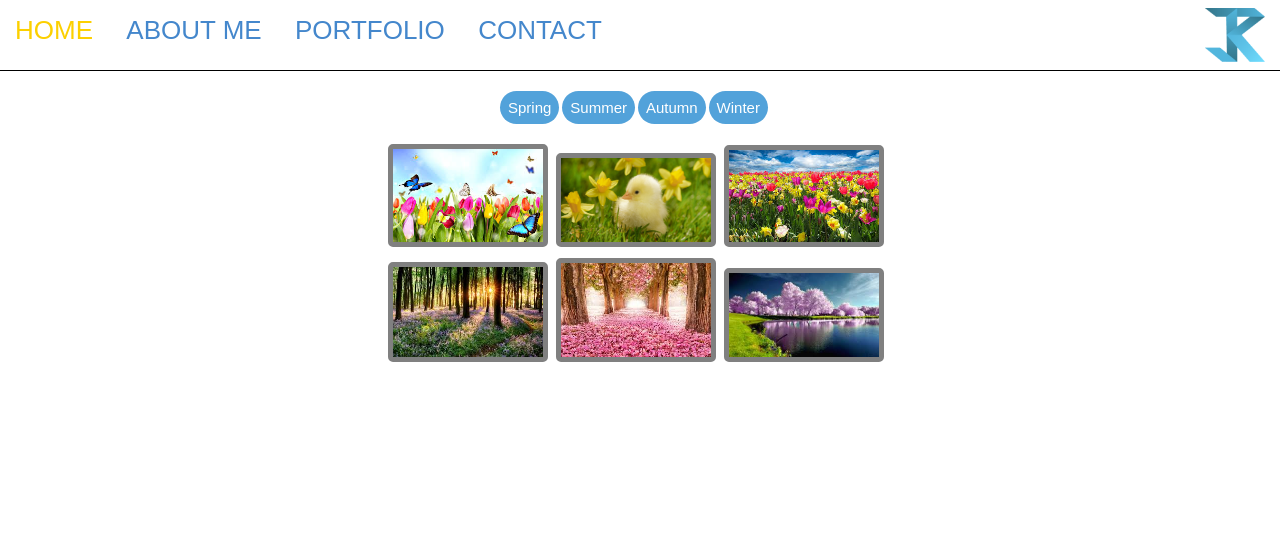
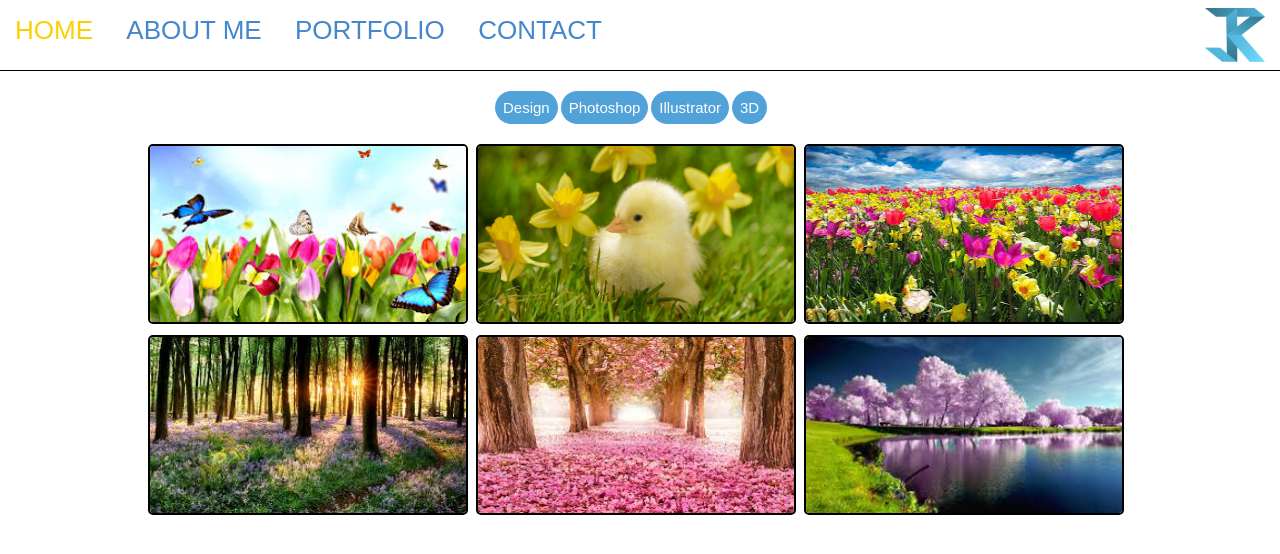
Before and after one commit to jakerutl/portfolio, a PHP site: page /gallery.php in a window 1280 px wide. Shown: the top 554 px of the page. Run offline with PHP 8.4, Linux system fonts and the light colour scheme; some web fonts are replaced.

Commit message:
added images to gallery, while styling it better

```diff
--- a/css/main.css
+++ b/css/main.css
@@ -89,20 +89,21 @@ margin-bottom: 20px;
 /*gallery starts*/
 .subImagesContainer {
   padding: 0;
-  width: 504px;
+  width: 984px;
   margin: 0 auto;
  }
 
 .thumb {
-  width: 160px;
+  width: 320px;
+  height: 180px;
+  overflow: hidden;
   margin-right: 8px;
-  border: 5px solid grey;
+  border: 2px solid black;
   border-radius: 5px;
   cursor: pointer;
   transition: opacity 0.2s ease-in;
   transition:  transform 0.2s ease-in;
 }
-
 
 
 .thumb:hover{
@@ -131,11 +132,12 @@ margin-bottom: 20px;
 
 .lightbox-img{
   display: block;
-  width: 600px;
+  width: 60%;
   margin: 0 auto;
   margin-top: 80px;
-  border: 10px solid grey;
-  border-radius: 5px;
+  padding: 5px;
+  border: 1px solid white;
+  /*border-radius: 5px;*/
 }
 
 .lightbox p{
@@ -143,6 +145,7 @@ margin-bottom: 20px;
 }
 
 .lightbox h1{
+  margin-top: 10px;
   text-align: center;
 }
 
@@ -158,7 +161,7 @@ margin-bottom: 20px;
 }
 
 .buttons{
-width: 280px;
+width: 290px;
 /*padding-top: 100px;*/
 margin: 0 auto;
 margin-bottom: 20px;
@@ -347,7 +350,7 @@ transition: 0.5s;
 
     /* Gallery starts */
     .buttons{
-    width: 280px;
+    width: 286px;
     margin: 0 auto;
     /*margin-top: 50px;*/
     margin-bottom: 20px;
@@ -382,7 +385,8 @@ transition: 0.5s;
     width: 100%;
     height: 100%;
     /*margin: 8px;*/
-    border: 5px solid grey;
+    padding: 5px;
+    border: 1px solid black;
     border-radius: 5px;
     cursor: pointer;
     transition: opacity 0.2s ease-in;
@@ -421,7 +425,8 @@ transition: 0.5s;
     width: 90%;
     margin: 0 auto;
     margin-top: 90px;
-    border: 10px solid grey;
+    padding: 5px;
+    border: 1px solid white;
     border-radius: 5px;
   }
 
--- a/gallery.php
+++ b/gallery.php
@@ -4,10 +4,10 @@
 
  <body>
    <section class="buttons">
-   		<button class="image-holder" id="spring">Spring</button>
-   		<button class="image-holder" id="lightboxTwo">Summer</button>
-   		<button class="image-holder" id="lightboxThree">Autumn</button>
-   		<button class="image-holder" id="lightboxFour">Winter</button>
+   		<button class="image-holder" id="spring">Design</button>
+   		<button class="image-holder" id="lightboxTwo">Photoshop</button>
+   		<button class="image-holder" id="lightboxThree">Illustrator</button>
+   		<button class="image-holder" id="lightboxFour">3D</button>
    	</section>
 
 
--- a/js/contentObject.js
+++ b/js/contentObject.js
@@ -38,11 +38,11 @@ var dynamicContent = {
 			headline : "Spring",
 
 			images : [
-				"spring_1.jpg",
-				"spring_3.jpeg",
-				"spring_4.jpeg",
-				"spring_5.jpeg",
-				"spring_6.jpeg"
+				"ps_tattoo.png",
+				"ps_rose.png",
+				"ps_doth.png",
+				"ps_midterm.png",
+				"ps_background_final.png"
 			],
 
 			imageDescription : [
@@ -70,13 +70,14 @@ var dynamicContent = {
 			headline : "Spring",
 
 			images : [
-				"spring_1.jpg",
-				"spring_3.jpeg",
-				"spring_4.jpeg"
+				"ai_harley.png",
+				"ai_spidey.png",
+				"ai_dragon_tat.png",
+				"ai_portrait.png"
 			],
 
 			imageDescription : [
-				"As you see, there are many beautiful butterflies flying around.",
+				"This was completed for a young boy, who requested Harley",
 				"Have you ever seen a baby duck more adorable than this little fella? I didn't think so.",
 				"these are amoungst the most beautiful flowers during the spring time",
 				"Gaze at the misty beauty that is the forest",
@@ -85,8 +86,8 @@ var dynamicContent = {
 			],
 
 			imageTitle : [
-				"Butterflies",
-				"Baby Duck",
+				"Low Poly Harley Quinn",
+				"Low Poly Spider-Man",
 				"Flowers",
 				"Sunset Forest",
 				"Wedding Destination",
```
Also changed, not shown: images/ai_dragon_tat.png (added), images/ai_harley.png (added), images/ai_portrait.png (added), images/ai_spidey.png (added), images/ps_background_final.png (added), images/ps_doth.png (added), images/ps_final_exam.png (added), images/ps_midterm.png (added), 2 other files.
